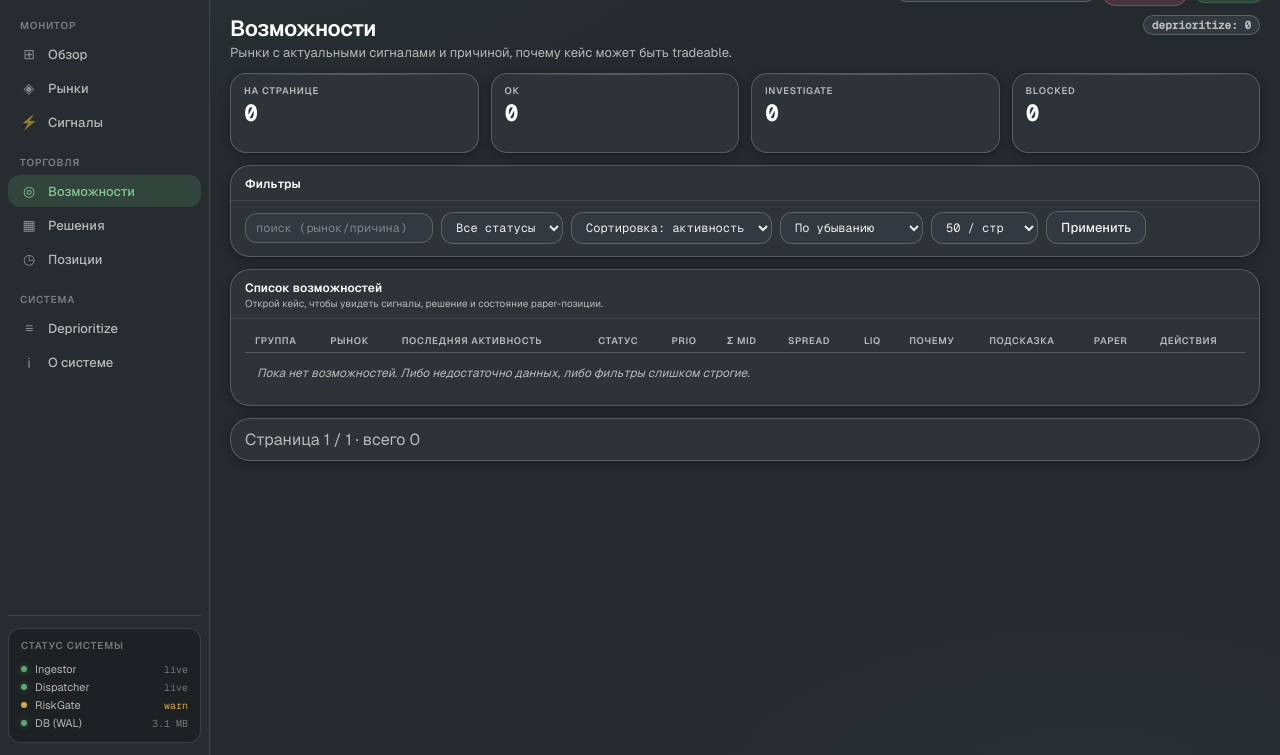
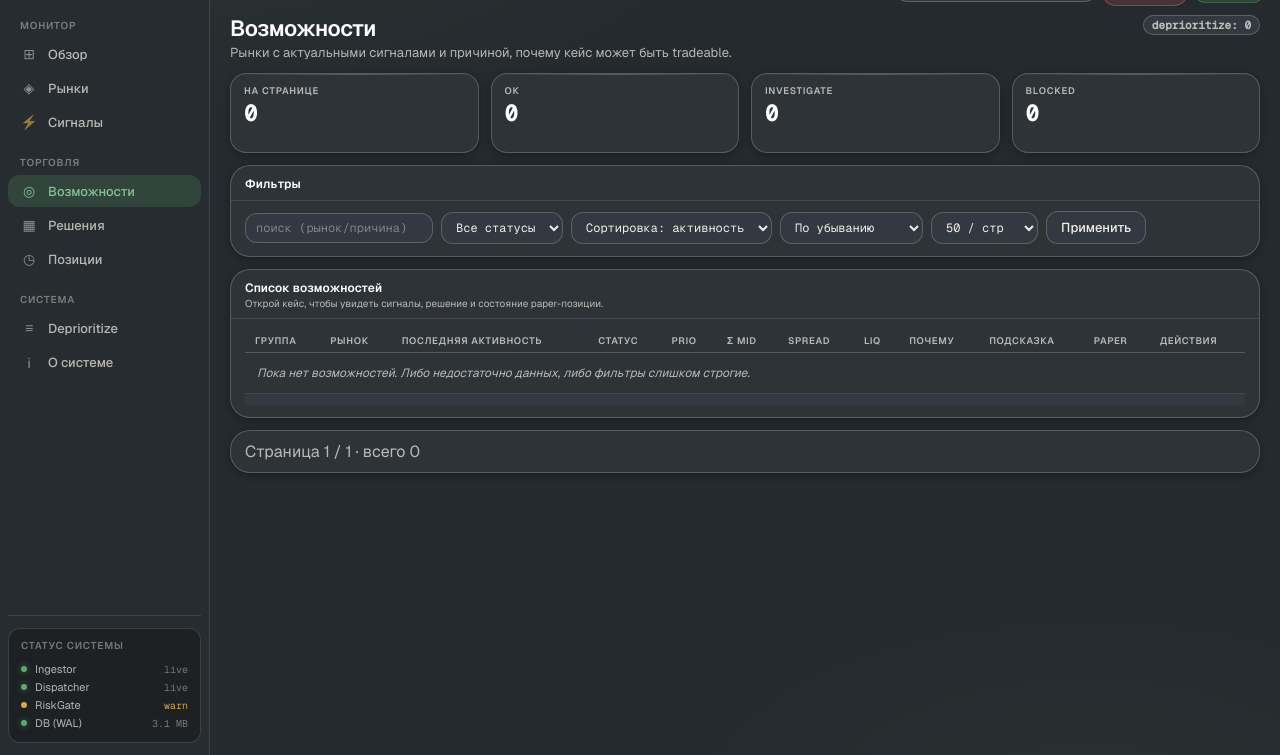
Before and after one commit to ResistorD/blood_pressure_diary, a FastAPI app: page /cases in a window 1280 px wide. Shown: the part 45-800 px from the top of the page. Run offline with FastAPI, Linux system fonts and the light colour scheme; data comes from the database, SQL or seed files in the repository; data that the repository does not hold is empty; some web fonts are replaced.

Commit message:
Add sticky horizontal scrollbar for cases table

```diff
--- a/ui/static/ps_terminal.css
+++ b/ui/static/ps_terminal.css
@@ -350,6 +350,19 @@ body.is-paused .paused-banner { display: block; }
   grid-template-columns: repeat(auto-fit, minmax(160px, 1fr));
   gap: 8px 12px;
 }
+.table-scroll {
+  overflow-x: auto;
+}
+.table-scrollbar {
+  position: sticky;
+  bottom: 0;
+  height: 12px;
+  overflow-x: auto;
+  overflow-y: hidden;
+  background: var(--surface-md);
+  border-top: 1px solid rgba(255,255,255,0.08);
+}
+.table-scrollbar-inner { height: 1px; }
 .micro-row {
   display: flex;
   justify-content: space-between;
--- a/ui/static/ps_terminal.js
+++ b/ui/static/ps_terminal.js
@@ -2399,6 +2399,34 @@
     e.preventDefault();
     handlePreviewTrigger(btn);
   });
+  function setupStickyScrollbars() {
+    const wraps = Array.from(document.querySelectorAll("[data-table-scroll]"));
+    wraps.forEach((wrap) => {
+      const root = wrap.closest("[data-cases-table]") || wrap.parentElement;
+      if (!root) return;
+      const bar = root.querySelector("[data-table-scrollbar]");
+      const inner = root.querySelector("[data-table-scrollbar-inner]");
+      if (!bar || !inner) return;
+      const syncWidth = () => {
+        inner.style.width = `${wrap.scrollWidth}px`;
+      };
+      let syncing = false;
+      wrap.addEventListener("scroll", () => {
+        if (syncing) return;
+        syncing = true;
+        bar.scrollLeft = wrap.scrollLeft;
+        syncing = false;
+      });
+      bar.addEventListener("scroll", () => {
+        if (syncing) return;
+        syncing = true;
+        wrap.scrollLeft = bar.scrollLeft;
+        syncing = false;
+      });
+      syncWidth();
+      window.addEventListener("resize", syncWidth);
+    });
+  }
   document.addEventListener("click", (e) => {
     const btn = e.target.closest("[data-edge-type]");
     if (!btn) return;
@@ -2406,6 +2434,7 @@
     const type = btn.getAttribute("data-edge-type") || "NONE";
     fetchEdgeTrades(type);
   });
+  setupStickyScrollbars();
   if (edgeTradesClose) {
     edgeTradesClose.addEventListener("click", (e) => {
       e.preventDefault();
--- a/ui/templates/cases.html
+++ b/ui/templates/cases.html
@@ -187,7 +187,12 @@
       {% endif %}
     {% endset %}
     <div data-cases-table>
-      {{ tbl.table(head, body, dense=true) }}
+      <div class="table-scroll" data-table-scroll>
+        {{ tbl.table(head, body, dense=true) }}
+      </div>
+      <div class="table-scrollbar" data-table-scrollbar>
+        <div class="table-scrollbar-inner" data-table-scrollbar-inner></div>
+      </div>
     </div>
   {% endcall %}
 
```
